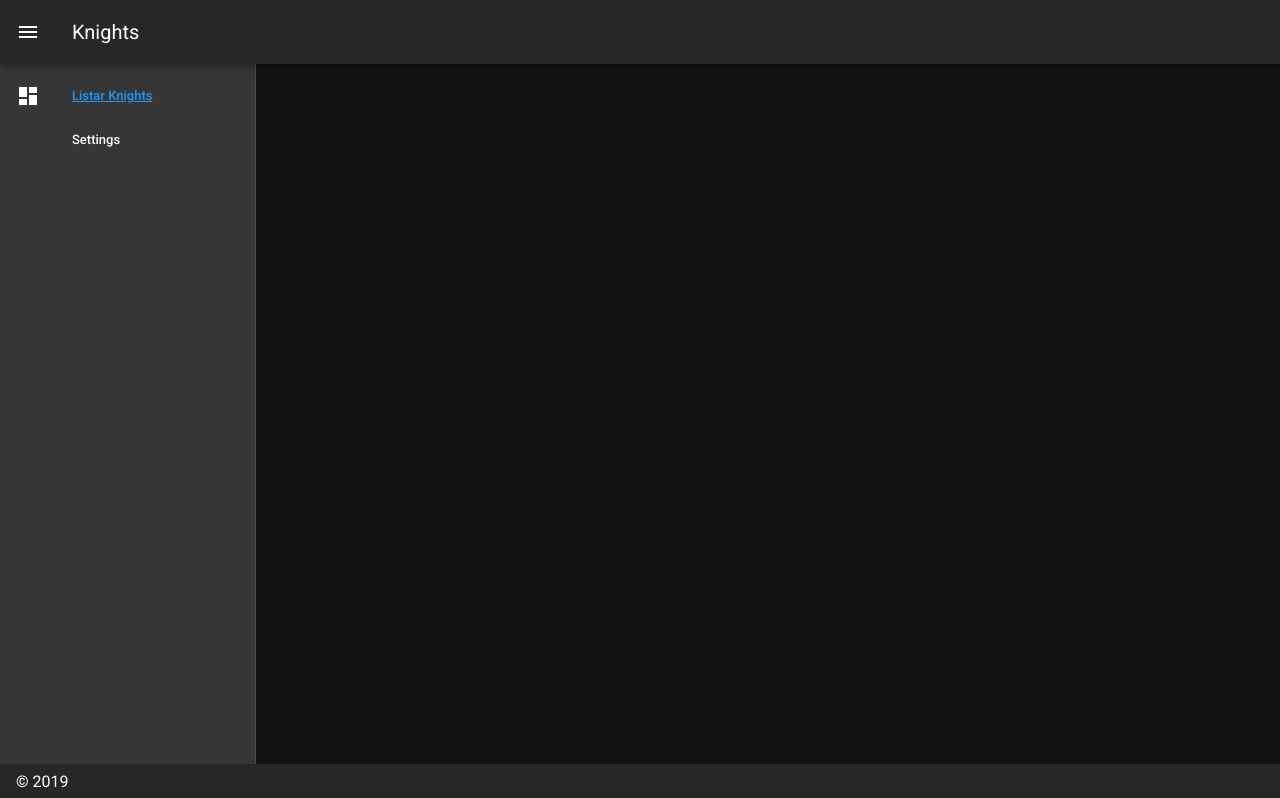
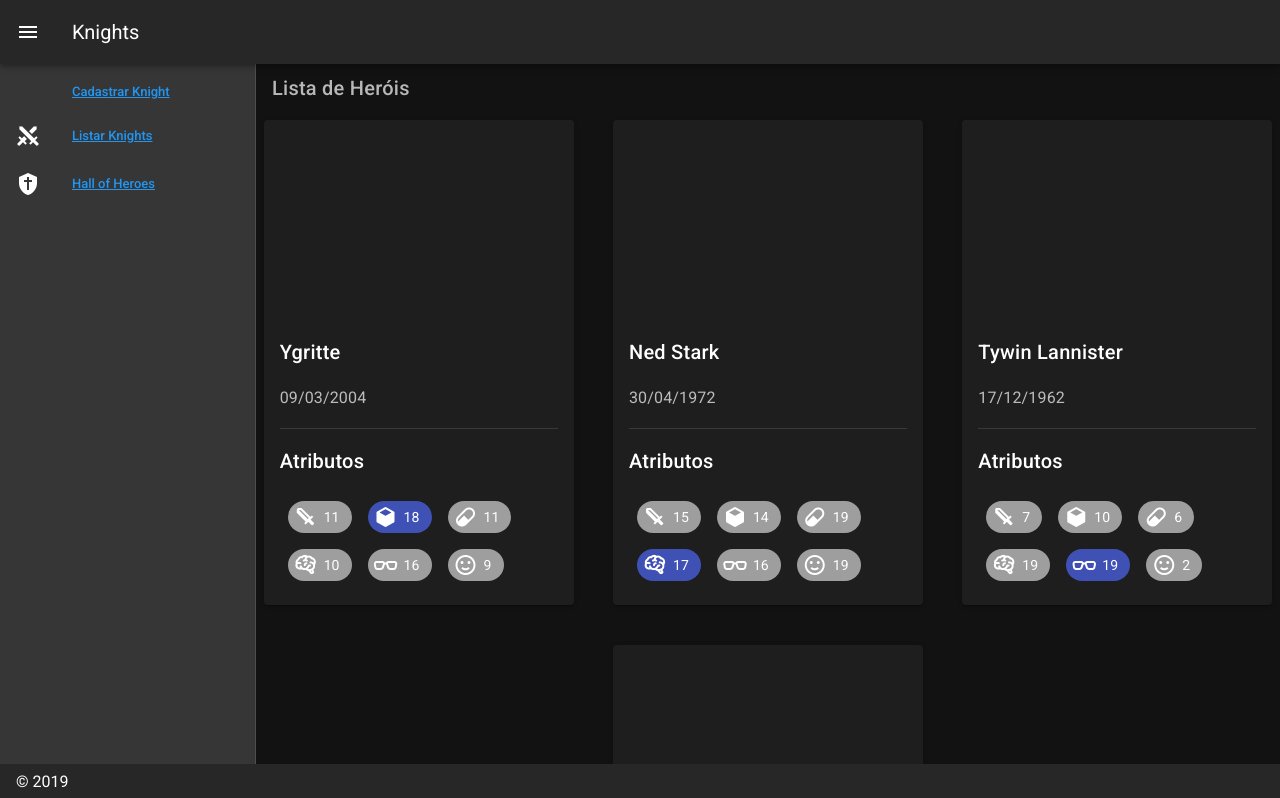
Before and after one commit to danieltugok/knights, a Vue app: page /get-hall-of-heroes in a window 1280 px wide. Shown: the top 798 px of the page. Built offline with nearby package versions, Linux system fonts and the light colour scheme; data requests are answered from the project's data file.

Commit message:
listagem de knights

```diff
--- a/db.json
+++ b/db.json
@@ -66,5 +66,95 @@
             },
             "keyAttribute": "dexterity"
         }
+    ],
+    "heroes": [
+        {
+            "name": "Ygritte",
+            "nickname": "Selvagem",
+            "birthday": "09/03/2004",
+            "weapons": [
+                {
+                "name": "arrow",
+                "mod": 2,
+                "attr": "dexterity",
+                "equipped": true
+                }
+            ],
+            "attributes": {
+                "strength": 11,
+                "dexterity": 18,
+                "constitution": 11,
+                "intelligence": 10,
+                "wisdom": 16,
+                "charisma": 9
+            },
+            "keyAttribute": "dexterity"
+        },
+        {
+            "name": "Ned Stark",
+            "nickname": "Ned",
+            "birthday": "30/04/1972",
+            "weapons": [
+                {
+                "name": "sword",
+                "mod": 2,
+                "attr": "strength",
+                "equipped": true
+                }
+            ],
+            "attributes": {
+                "strength": 15,
+                "dexterity": 14,
+                "constitution": 19,
+                "intelligence": 17,
+                "wisdom": 16,
+                "charisma": 19
+            },
+            "keyAttribute": "intelligence"
+        },
+        {
+            "name": "Tywin Lannister",
+            "nickname": "O Velho Leão",
+            "birthday": "17/12/1962",
+            "weapons": [
+                {
+                "name": "dagger",
+                "mod": 2,
+                "attr": "dexterity",
+                "equipped": true
+                }
+            ],
+            "attributes": {
+                "strength": 7,
+                "dexterity": 10,
+                "constitution": 6,
+                "intelligence": 19,
+                "wisdom": 19,
+                "charisma": 2
+            },
+            "keyAttribute": "wisdom"
+        },
+        {
+            "name": "Robb Stark",
+            "nickname": "Jovem Lobo",
+            "birthday": "17/12/1998",
+            "weapons": [
+                {
+                "name": "sword",
+                "mod": 4,
+                "attr": "constitution",
+                "equipped": true
+                }
+            ],
+            "attributes": {
+                "strength": 13,
+                "dexterity": 14,
+                "constitution": 17,
+                "intelligence": 15,
+                "wisdom": 15,
+                "charisma": 13
+            },
+            "keyAttribute": "wisdom"
+        }
     ]
 }
--- a/package.json
+++ b/package.json
@@ -16,7 +16,6 @@
   },
   "devDependencies": {
     "@vue/cli-plugin-babel": "^4.0.0",
-
     "@vue/cli-service": "^4.0.0",
     "json-server": "^0.15.1",
     "sass": "^1.19.0",
--- a/src/App.vue
+++ b/src/App.vue
@@ -9,7 +9,18 @@
 
                 <v-list-item link>
                     <v-list-item-action>
-                        <v-icon>mdi-view-dashboard</v-icon>
+                        <v-icon>mdi-bolnisi-cross</v-icon>
+                    </v-list-item-action>
+                    <v-list-item-content>
+                        <v-list-item-title>
+                            <router-link to="/create-knight">Cadastrar Knight</router-link>
+                        </v-list-item-title>
+                    </v-list-item-content>
+                </v-list-item>
+
+                <v-list-item link>
+                    <v-list-item-action>
+                        <v-icon>mdi-sword-cross</v-icon>
                     </v-list-item-action>
                     <v-list-item-content>
                         <v-list-item-title>
@@ -20,10 +31,12 @@
 
                 <v-list-item link>
                     <v-list-item-action>
-                        <v-icon>mdi-settings</v-icon>
+                        <v-icon>mdi-shield-cross</v-icon>
                     </v-list-item-action>
                     <v-list-item-content>
-                        <v-list-item-title>Settings</v-list-item-title>
+                        <v-list-item-title>
+                            <router-link to="/get-hall-of-heroes">Hall of Heroes</router-link>
+                        </v-list-item-title>
                     </v-list-item-content>
                 </v-list-item>
 
--- /dev/null
+++ b/src/components/BoxHero.vue
@@ -0,0 +1,91 @@
+<template>
+	<v-card class="mx-auto my-5" max-width="310">
+		<v-img height="200" src="../assets/knight.jpg" />
+
+		<v-card-title>{{hero.name}}</v-card-title>
+
+		<v-card-text>
+
+			<div class="subtitle-1">
+				{{hero.birthday}}
+			</div>
+		</v-card-text>
+
+		<v-divider class="mx-4"></v-divider>
+
+		<v-card-title>Atributos</v-card-title>
+
+		<v-card-text>
+
+			<v-chip title="Força" class="icon ma-2" :color="getChipColor('strength')" text-color="white">
+        		<v-avatar left>
+          			<v-icon>mdi-sword</v-icon>
+        		</v-avatar>
+        		{{hero.attributes.strength}}
+      		</v-chip>
+
+			<v-chip title="Destreza" class="icon ma-2" :color="getChipColor('dexterity')" text-color="white">
+        		<v-avatar left>
+          			<v-icon>mdi-cube</v-icon>
+        		</v-avatar>
+        		{{hero.attributes.dexterity}}
+      		</v-chip>
+
+			<v-chip title="Regeneração" class="icon ma-2" :color="getChipColor('constitution')" text-color="white">
+        		<v-avatar left>
+          			<v-icon>mdi-pill</v-icon>
+        		</v-avatar>
+        		{{hero.attributes.constitution}}
+      		</v-chip>
+
+			<v-chip title="Inteligência" class="icon ma-2" :color="getChipColor('intelligence')" text-color="white">
+        		<v-avatar left>
+          			<v-icon>mdi-brain</v-icon>
+        		</v-avatar>
+        		{{hero.attributes.intelligence}}
+      		</v-chip>
+
+			<v-chip  title="Sabedoria" class="icon ma-2" :color="getChipColor('wisdom')" text-color="white">
+        		<v-avatar left>
+          			<v-icon>mdi-glasses</v-icon>
+        		</v-avatar>
+        		{{hero.attributes.wisdom}}
+      		</v-chip>
+
+			<v-chip title="Carisma" class="icon ma-2" :color="getChipColor('charisma')" text-color="white">
+        		<v-avatar left>
+          			<v-icon>mdi-emoticon-happy-outline</v-icon>
+        		</v-avatar>
+        		{{hero.attributes.charisma}}
+      		</v-chip>
+
+		</v-card-text>
+	</v-card>
+</template>
+
+<script>
+export default {
+    props: {
+		hero: {
+            type: Object,
+            required: true
+        },
+	},
+
+	methods: {
+		getChipColor(attribute) {
+			if(attribute === this.hero.keyAttribute){
+				return "indigo"
+			} else {
+				return "grey"
+			}
+		}
+	}
+}
+</script>
+
+<style>
+	.icon {
+		cursor: pointer;
+	}
+</style>
--- /dev/null
+++ b/src/components/ContentCreateKnight.vue
@@ -0,0 +1,14 @@
+<template>
+    <div>
+        <v-subheader class="title">Cadastrar Knight</v-subheader>
+    </div>
+
+
+</template>
+
+<script>
+
+</script>
+<style>
+
+</style>
--- /dev/null
+++ b/src/components/ContentHallOfHeroes.vue
@@ -0,0 +1,48 @@
+<template>
+    <div>
+        <v-subheader class="title">Lista de Heróis</v-subheader>
+        <div class="row">
+            <boxHero
+                v-for="(item, index) in this.heroList" :key="'hero'+index"
+                :hero="item"
+            />
+        </div>
+    </div>
+</template>
+
+<script>
+import BoxHero from './BoxHero.vue'
+
+export default {
+
+    components: {
+        BoxHero
+    },
+
+    data() {
+        return {
+            heroList: [],
+        }
+    },
+
+    created() {
+        this.listHeroes();
+    },
+
+    methods: {
+        listHeroes() {
+            const axios = require('axios');
+
+            axios.get('http://localhost:3000/heroes')
+                .then( (response) => {
+                    this.heroList = response.data;
+                })
+                .catch( (error) => {
+                    console.error(error);
+                })
+        },
+
+    }
+
+}
+</script>
--- a/src/components/ContentListKnights.vue
+++ b/src/components/ContentListKnights.vue
@@ -1,5 +1,6 @@
 <template>
-
+    <div>
+        <v-subheader class="title">Listar Knights</v-subheader>
         <div class="table-knights">
             <v-data-table
                 :headers="headers"
@@ -25,6 +26,7 @@
             </v-data-table>
         </div>
 
+    </div>
 </template>
 
 <script>
@@ -123,6 +125,6 @@ export default {
     .table-knights {
         padding: 30px;
         background-color: #585858;
-        margin: 75px;
+        margin: 20px;
     }
 </style>
--- a/src/main.js
+++ b/src/main.js
@@ -3,13 +3,17 @@ import App from './App.vue'
 import vuetify from './plugins/vuetify';
 import VueRouter from 'vue-router';
 
+import ContentCreateKnight from './components/ContentCreateKnight';
 import ContentListKnights from './components/ContentListKnights';
+import ContentHallOfHeroes from './components/ContentHallOfHeroes';
 
 Vue.config.productionTip = false
 Vue.use(VueRouter);
 
 const routes = [
+    { path: '/create-knight', component: ContentCreateKnight },
     { path: '/get-knights', component: ContentListKnights },
+    { path: '/get-hall-of-heroes', component: ContentHallOfHeroes },
 ]
 
 const router = new VueRouter({
```
Also changed, not shown: src/assets/knight.jpg (added). Lines whose indentation alone changed are shown as unchanged.
